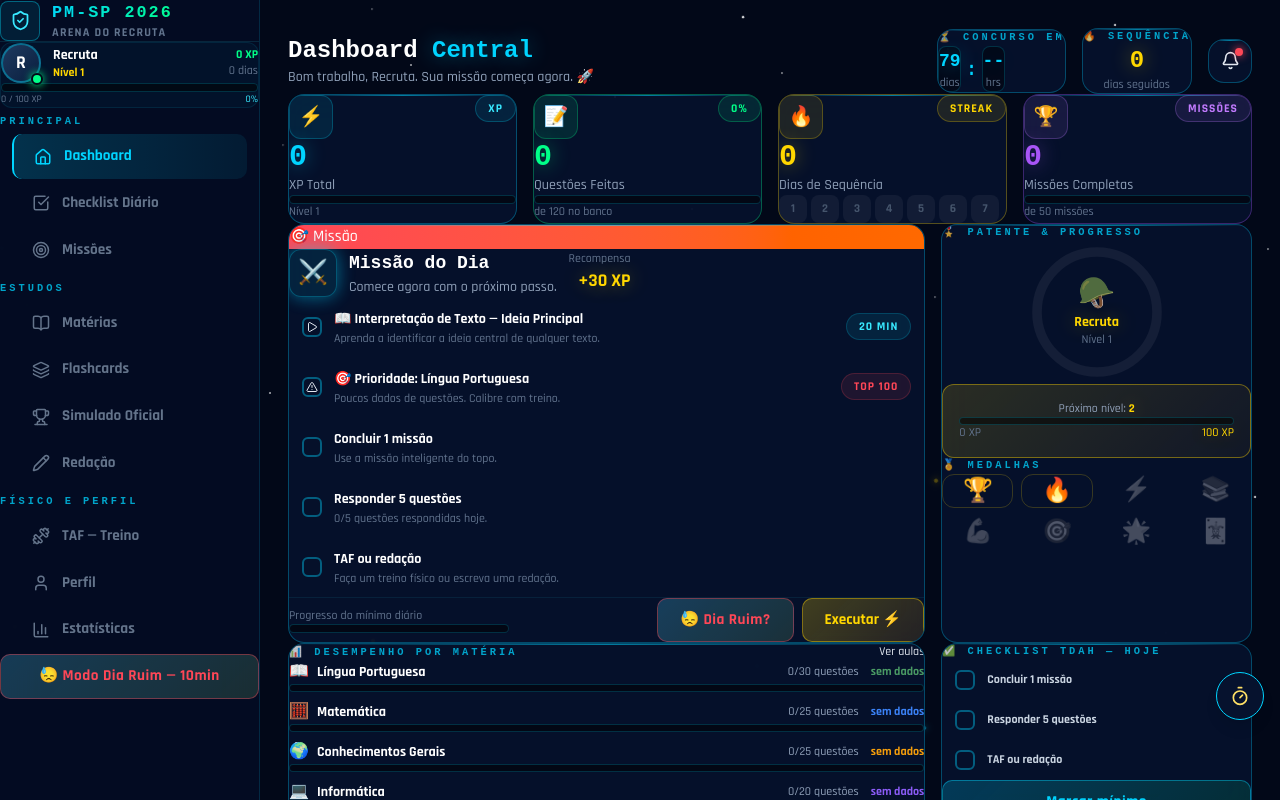
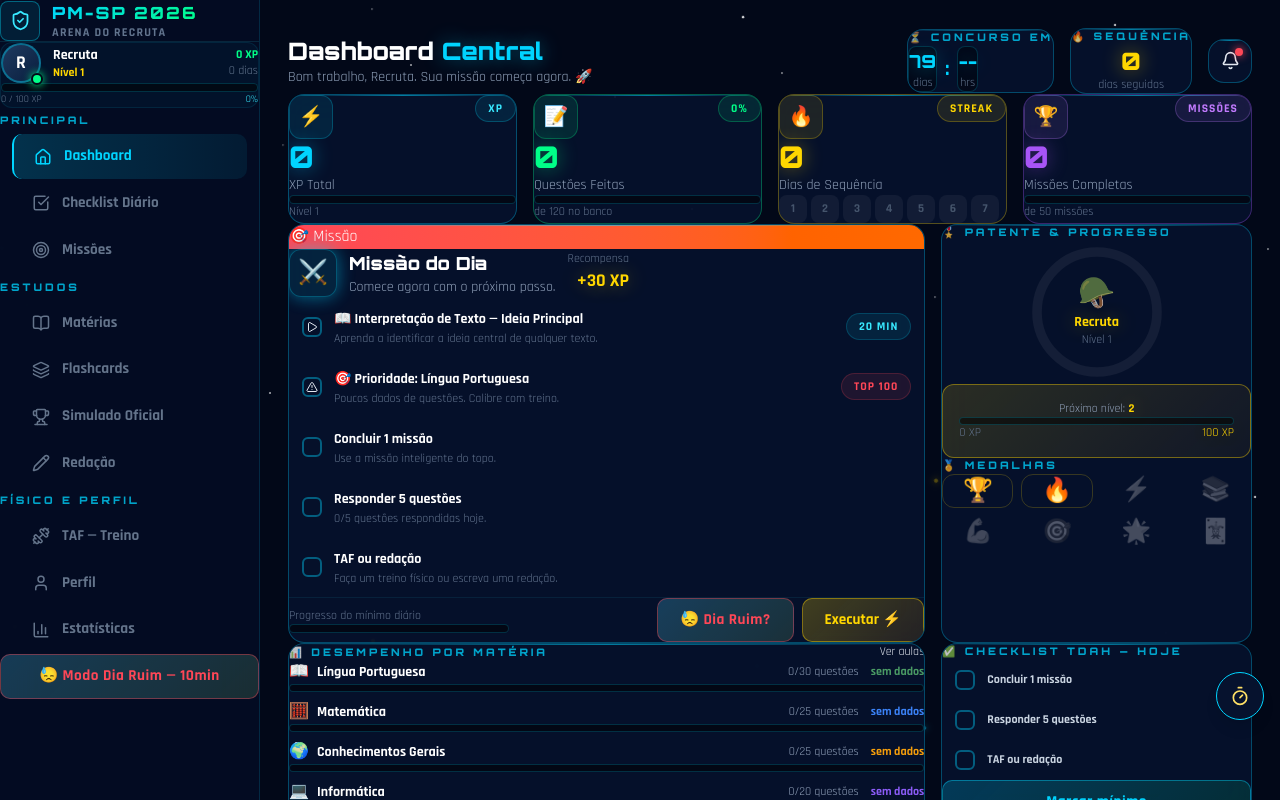
Before and after one commit to wesley956/pm26, a React (Vite) app: page / in a window 1280 px wide. Shown: the top 800 px of the page. Built offline with nearby package versions, Linux system fonts and the light colour scheme.

Commit message:
Move neon dashboard fonts to HTML

```diff
--- a/index.html
+++ b/index.html
@@ -14,7 +14,7 @@
     <link rel="icon" href="/icon-192.svg" type="image/svg+xml" />
     <link rel="apple-touch-icon" href="/icon-192.svg" />
     <link rel="preconnect" href="https://fonts.googleapis.com">
-    <link href="https://fonts.googleapis.com/css2?family=Inter:wght@400;500;600;700;800;900&family=Rajdhani:wght@500;600;700&display=swap" rel="stylesheet">
+    <link href="https://fonts.googleapis.com/css2?family=Orbitron:wght@400;600;700;900&family=Rajdhani:wght@400;500;600;700&family=Inter:wght@300;400;500;600;700;800;900&display=swap" rel="stylesheet">
   </head>
   <body>
     <div id="root"></div>
--- a/src/index.css
+++ b/src/index.css
@@ -1,5 +1,4 @@
 @import "tailwindcss";
-@import url('https://fonts.googleapis.com/css2?family=Orbitron:wght@400;600;700;900&family=Rajdhani:wght@400;500;600;700&family=Inter:wght@300;400;500;600;700;800;900&display=swap');
 
 @theme {
   --color-pm-900: #020818;
```
